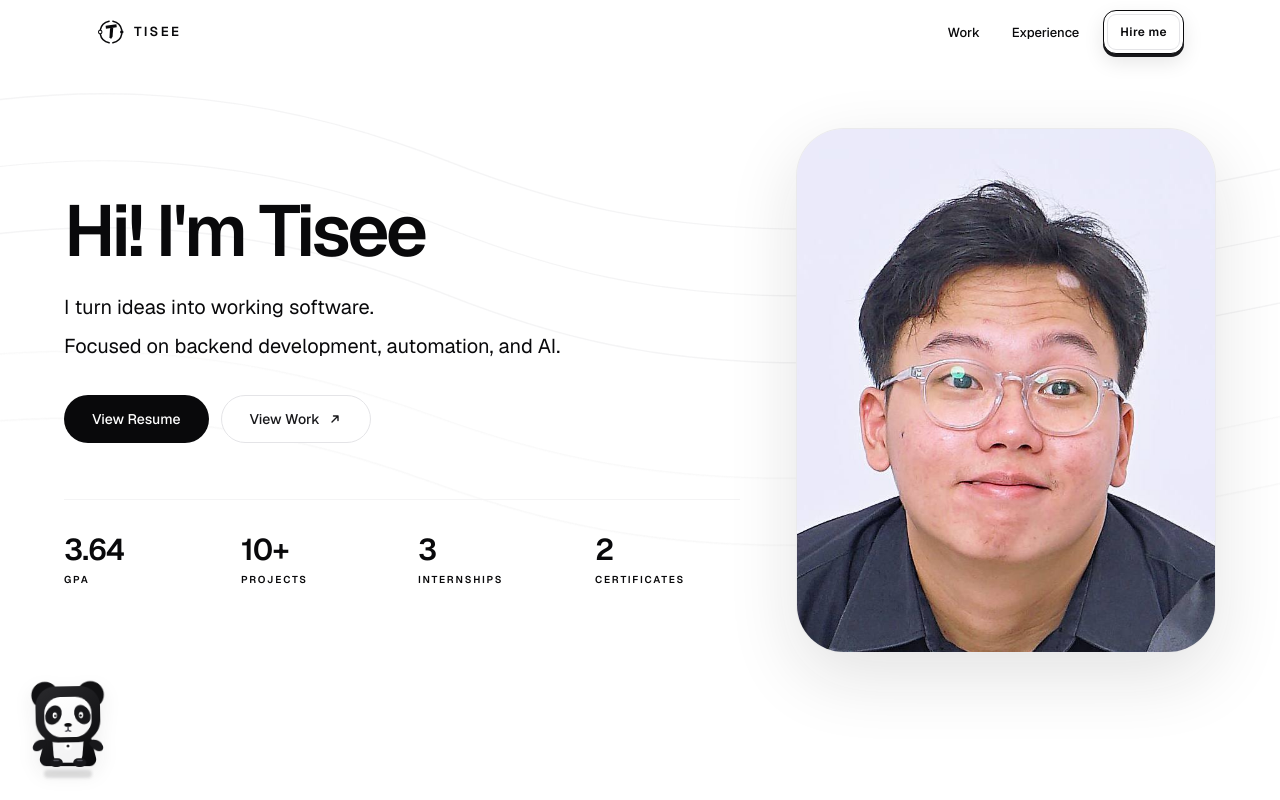
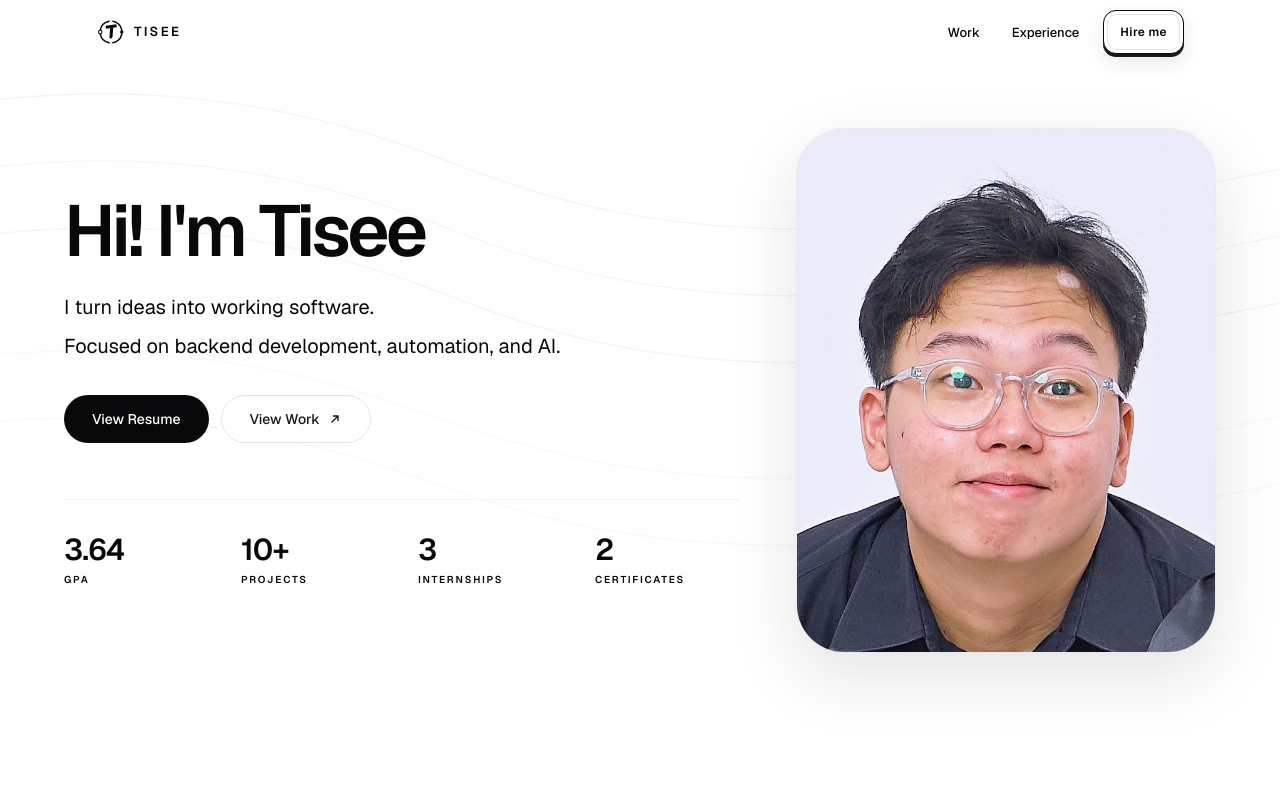
Before and after one commit to Tisee747/tisee-portfolio-v2, a Next.js app: page / in a window 1280 px wide. Shown: the top 800 px of the page. Built offline with nearby package versions, Linux system fonts and the light colour scheme.

Commit message:
chore: remove panda pet

```diff
--- a/src/app/layout.tsx
+++ b/src/app/layout.tsx
@@ -3,7 +3,6 @@ import { Geist } from "next/font/google";
 import BackToTop from "@/components/BackToTop";
 import Footer from "@/components/Footer";
 import Navbar from "@/components/Navbar";
-import PetWalker from "@/components/PetWalker";
 import "./globals.css";
 
 const geist = Geist({
@@ -44,7 +43,6 @@ export default function RootLayout({
         <Navbar />
         <main className="flex w-full flex-grow flex-col bg-white">{children}</main>
         <Footer />
-        <PetWalker />
         <BackToTop />
       </body>
     </html>
```
